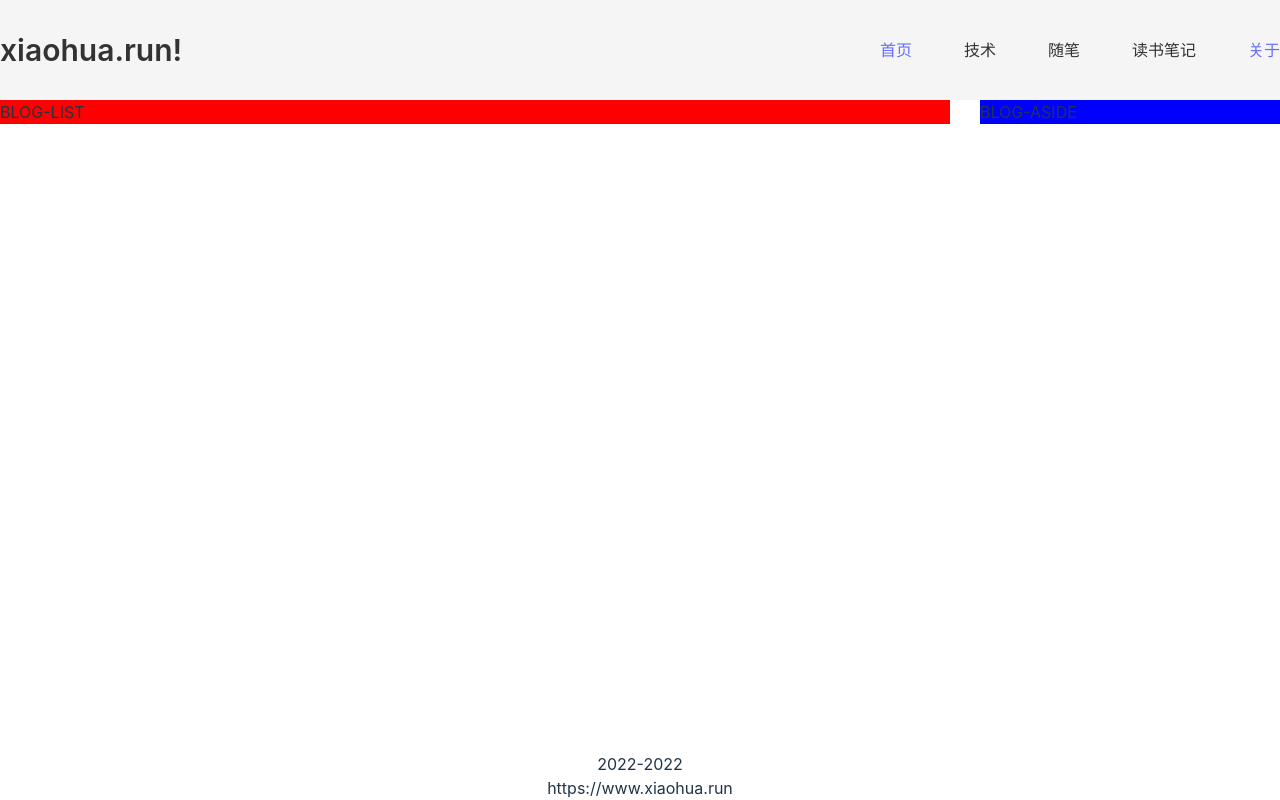
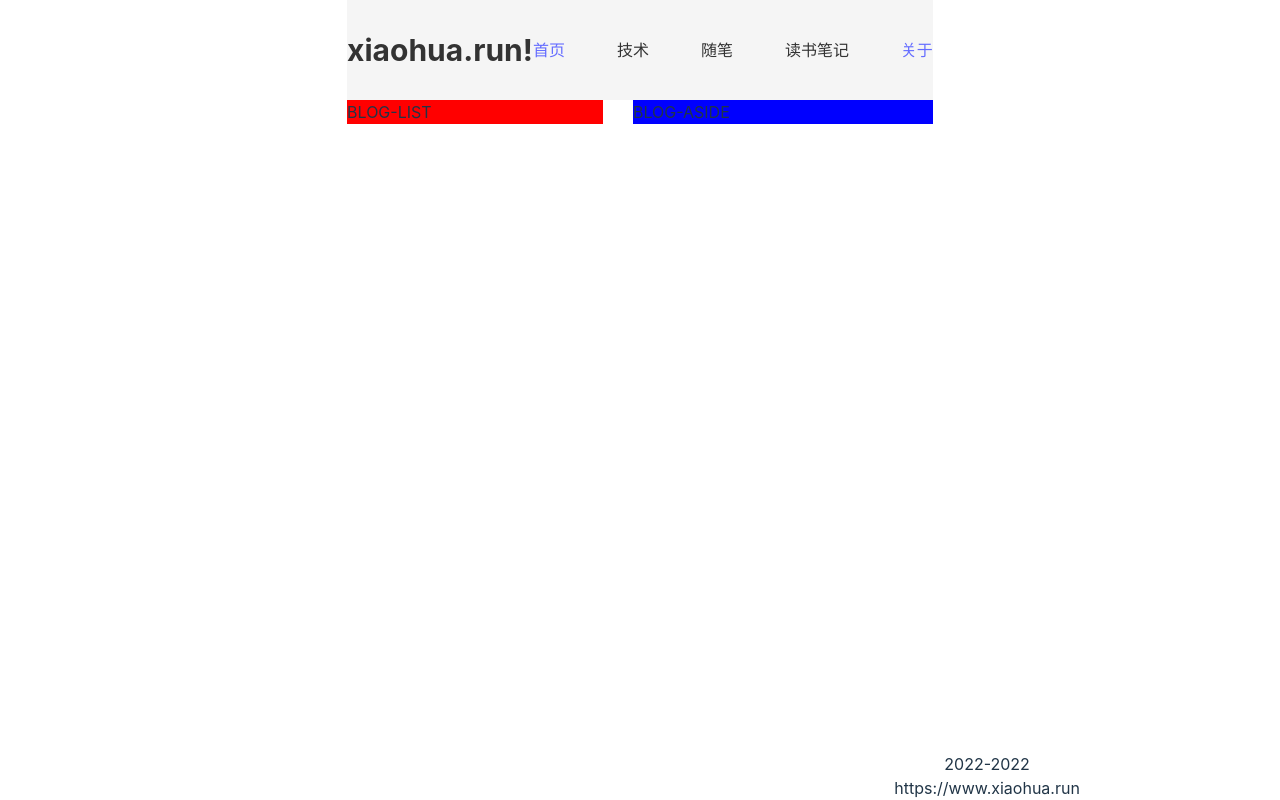
Before and after one commit to pengxiaohua/my-blog-web, a React (Vite) app: page / in a window 1280 px wide. Built offline with nearby package versions, Linux system fonts and the light colour scheme.

Commit message:
feat: add tailwindcss

```diff
--- a/package.json
+++ b/package.json
@@ -17,7 +17,10 @@
     "@types/react": "^18.0.17",
     "@types/react-dom": "^18.0.6",
     "@vitejs/plugin-react": "^2.0.1",
+    "autoprefixer": "^10.4.8",
+    "postcss": "^8.4.16",
     "sass": "^1.54.7",
+    "tailwindcss": "^3.1.8",
     "typescript": "^4.6.4",
     "vite": "^3.0.7"
   }
--- /dev/null
+++ b/postcss.config.cjs
@@ -0,0 +1,6 @@
+module.exports = {
+  plugins: {
+    tailwindcss: {},
+    autoprefixer: {},
+  },
+}
--- a/src/App.css
+++ /dev/null
@@ -1,41 +0,0 @@
-#root {
-  max-width: 1280px;
-  margin: 0 auto;
-  padding: 2rem;
-  text-align: center;
-}
-
-.logo {
-  height: 6em;
-  padding: 1.5em;
-  will-change: filter;
-}
-.logo:hover {
-  filter: drop-shadow(0 0 2em #646cffaa);
-}
-.logo.react:hover {
-  filter: drop-shadow(0 0 2em #61dafbaa);
-}
-
-@keyframes logo-spin {
-  from {
-    transform: rotate(0deg);
-  }
-  to {
-    transform: rotate(360deg);
-  }
-}
-
-@media (prefers-reduced-motion: no-preference) {
-  a:nth-of-type(2) .logo {
-    animation: logo-spin infinite 20s linear;
-  }
-}
-
-.card {
-  padding: 2em;
-}
-
-.read-the-docs {
-  color: #888;
-}
--- a/src/index.css
+++ b/src/index.css
@@ -1,3 +1,7 @@
+@tailwind base;
+@tailwind components;
+@tailwind utilities;
+
 :root {
   font-family: Inter, Avenir, Helvetica, Arial, sans-serif;
   font-size: 16px;
--- a/src/pages/Home/index.scss
+++ b/src/pages/Home/index.scss
@@ -8,7 +8,6 @@
     height: 100px;
 
     &__content {
-      width: 1280px;
       height: 100px;
       margin: 0 auto;
       display: flex;
@@ -30,18 +29,17 @@
 
   &__content {
     display: flex;
-    width: 1280px;
   }
 
   &__blog-list {
     flex: 1;
-    margin-right: 30px;
     background-color: red;
     height: auto;
   }
 
   &__blog-aside {
     width: 300px;
+    margin-left: 30px;
     height: auto;
     background-color: blue;
   }
--- a/src/pages/Home/index.tsx
+++ b/src/pages/Home/index.tsx
@@ -9,7 +9,7 @@
     <div className="home">
       <header className="home__header">
         <div className="home__header__content">
-          <div className="home__header__logo">
+          <div className="home__header__logo font-bold">
             xiaohua.run!
           </div>
           <Navigation />
--- /dev/null
+++ b/tailwind.config.cjs
@@ -0,0 +1,11 @@
+/** @type {import('tailwindcss').Config} */
+module.exports = {
+  content: [
+    "./index.html",
+    "./src/**/*.{vue,js,ts,jsx,tsx}",
+  ],
+  theme: {
+    extend: {},
+  },
+  plugins: [],
+}
```
Also changed, not shown: src/App.tsx (deleted, +0 -34 lines), 1 other file (tests, documents, lock files or other folders).
